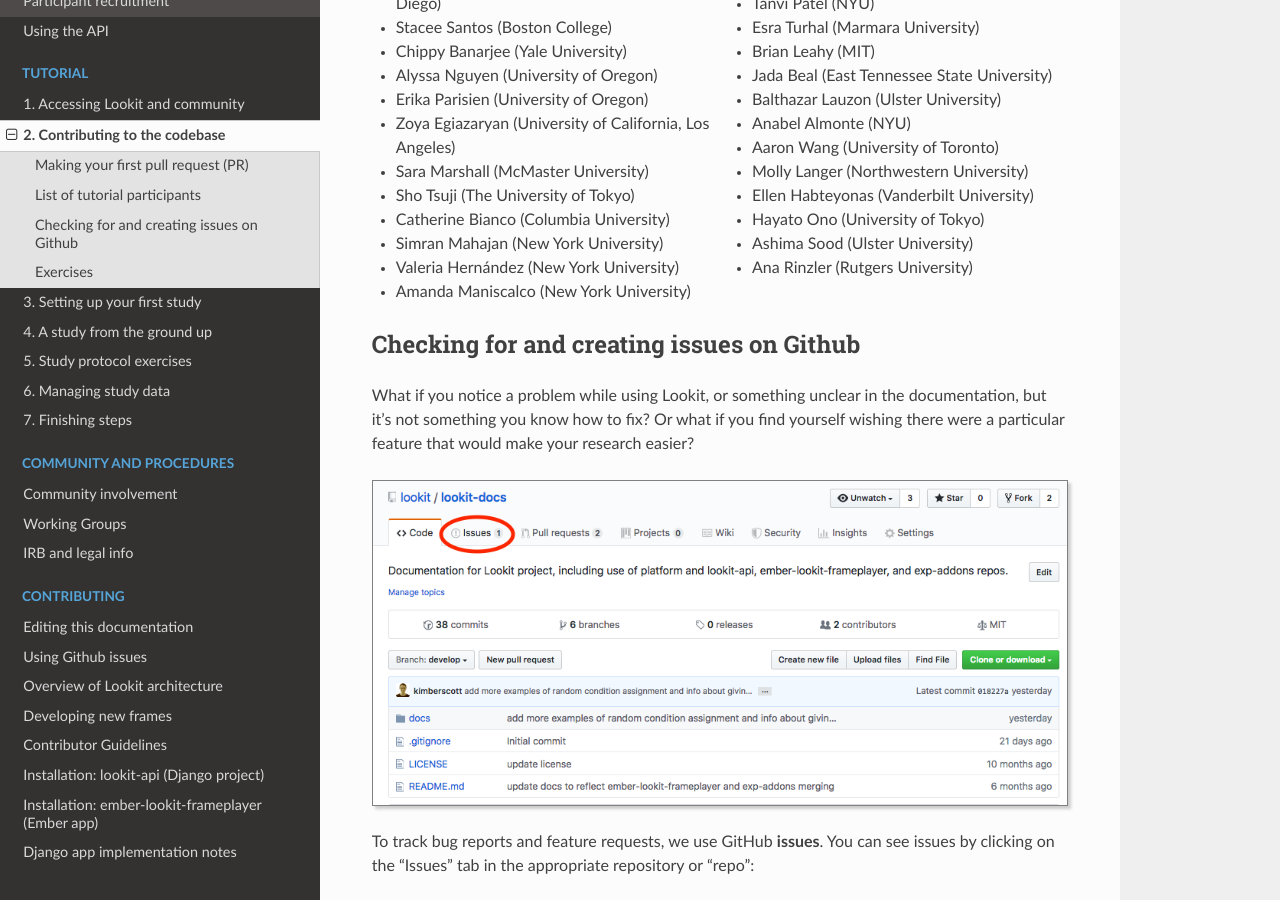
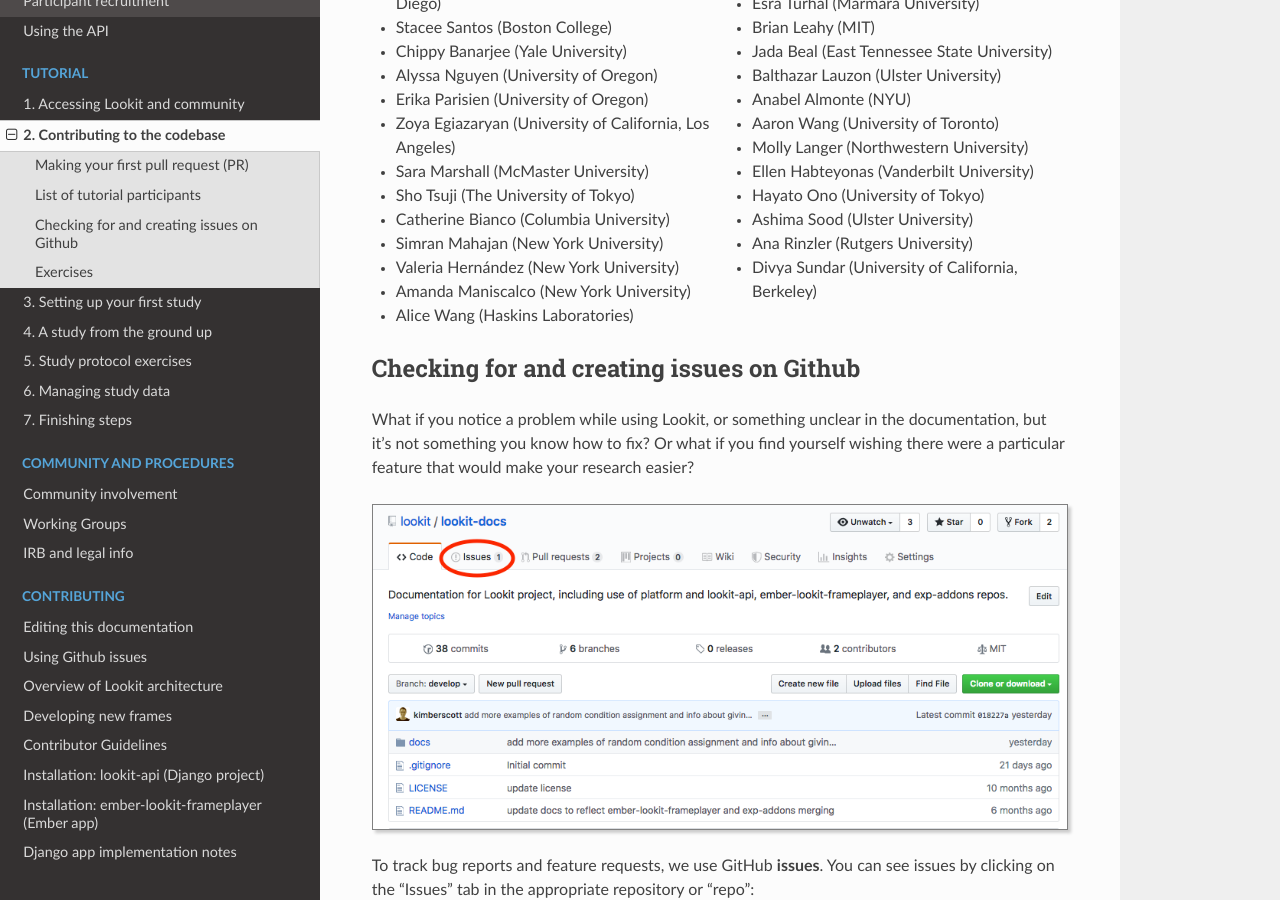
Before and after one commit to lookit/lookit-docs, a Sphinx documentation site: the page built from docs/source/tutorial-contributing.rst, in a window 1280 px wide and 900 px high, scrolled down 7905 px. Built offline with Sphinx 7.4.7 and the Read the Docs theme 2.0.0, drawn with Linux system fonts in a browser that asks for light colours.

Commit message:
Add me to tutorial participant list
Added Divya Sundar (University of California, Berkeley) to the list

```diff
--- a/docs/source/tutorial-contributing.rst
+++ b/docs/source/tutorial-contributing.rst
@@ -335,6 +335,7 @@
 - Hayato Ono (University of Tokyo)
 - Ashima Sood (Ulster University)
 - Ana Rinzler (Rutgers University)
+- Divya Sundar (University of California, Berkeley)
 
 Checking for and creating issues on Github
 -------------------------------------------
```
